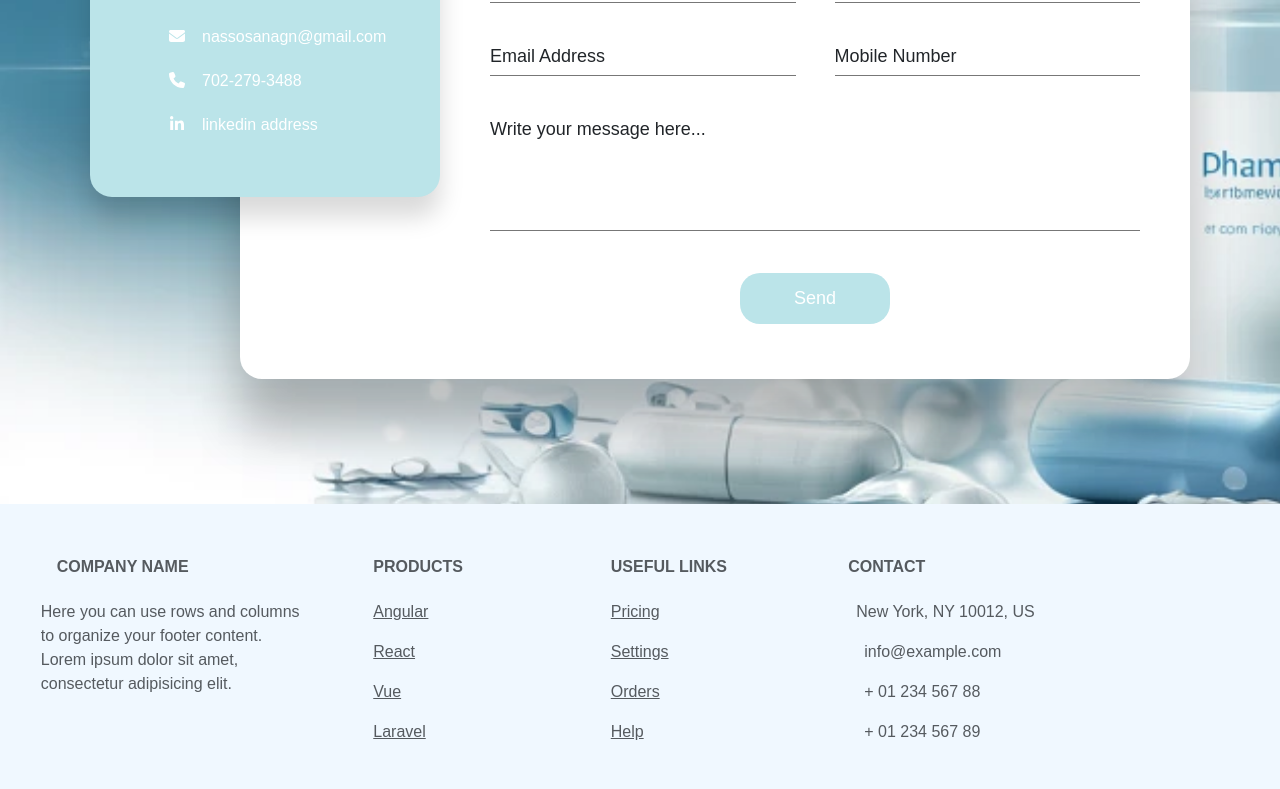
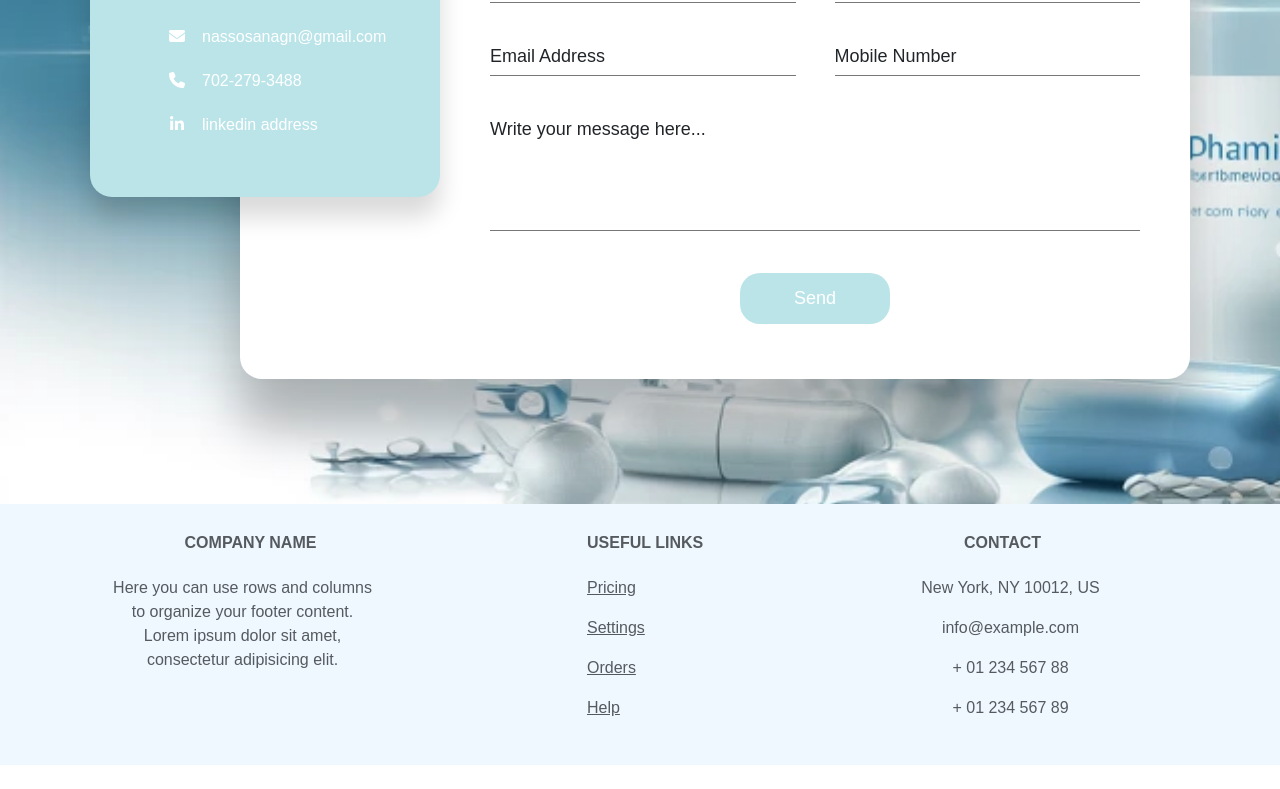
Before and after one commit to Naren1729/BE-Website, a React (Create React App) app: page / in a window 1280 px wide. Shown: the part 1287-2076 px from the top of the page. After the commit the page ends 2052 px from the top, so only its background shows below. Built offline with nearby package versions, Linux system fonts and the light colour scheme.

Commit message:
making few more changes

```diff
--- a/src/Components/Footer.jsx
+++ b/src/Components/Footer.jsx
@@ -12,9 +12,9 @@ export default function Footer() {
   return (
     <MDBFooter className="text-center text-lg-start text-muted Footer">
       <section className="footer-section">
-        <MDBContainer className="text-center text-md-start mt-5">
+        <MDBContainer className="text-center text-md-start mt-4">
           <MDBRow className="mt-3">
-            <MDBCol md="3" lg="4" xl="3" className="mx-auto mb-4">
+            <MDBCol md="3" lg="4" xl="3" className="mx-auto mb-4 text-center">
               <h6 className="text-uppercase fw-bold mb-4">
                 <MDBIcon color="secondary" icon="gem" className="me-3" />
                 Company name
@@ -23,30 +23,6 @@ export default function Footer() {
                 Here you can use rows and columns to organize your footer
                 content. Lorem ipsum dolor sit amet, consectetur adipisicing
                 elit.
-              </p>
-            </MDBCol>
-
-            <MDBCol md="2" lg="2" xl="2" className="mx-auto mb-4">
-              <h6 className="text-uppercase fw-bold mb-4">Products</h6>
-              <p>
-                <a href="#!" className="text-reset">
-                  Angular
-                </a>
-              </p>
-              <p>
-                <a href="#!" className="text-reset">
-                  React
-                </a>
-              </p>
-              <p>
-                <a href="#!" className="text-reset">
-                  Vue
-                </a>
-              </p>
-              <p>
-                <a href="#!" className="text-reset">
-                  Laravel
-                </a>
               </p>
             </MDBCol>
 
@@ -74,10 +50,10 @@ export default function Footer() {
               </p>
             </MDBCol>
 
-            <MDBCol md="4" lg="3" xl="3" className="mx-auto mb-md-0 mb-4">
+            <MDBCol md="4" lg="3" xl="3" className="mx-left mb-md-0 mb-4 text-center">
               <h6 className="text-uppercase fw-bold mb-4">Contact</h6>
               <p>
-                <MDBIcon color="secondary" icon="home" className="me-2" />
+                <MDBIcon color="secondary" icon="home" className="me-3" />
                 New York, NY 10012, US
               </p>
               <p>
--- a/src/Components/HomePage.jsx
+++ b/src/Components/HomePage.jsx
@@ -16,7 +16,7 @@ function HomePage() {
       }}
     >
       <h1 className="heading">
-        Quotation vifofv ivobirevoirpv 3tvpbvrprovbp3opvbvbpb befofeivb
+        "Dedicated to healing, inspired by science, driven by compassion."
       </h1>
       {/* <CarouselFade /> */}
       <Carousel1 />
--- a/src/Components/Navbar.css
+++ b/src/Components/Navbar.css
@@ -14,6 +14,7 @@
 b {
   font-size: 1.5em;
 }
+
 .navbar-container {
   flex-direction: inherit;
 }
```
Also changed, not shown: src/Components/Footer.css (line endings or trailing spaces), src/Components/Navbar.jsx (line endings or trailing spaces).
